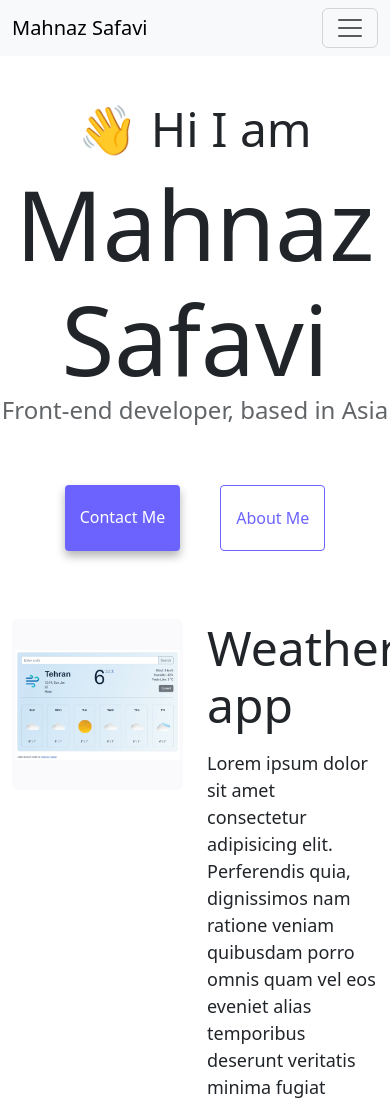
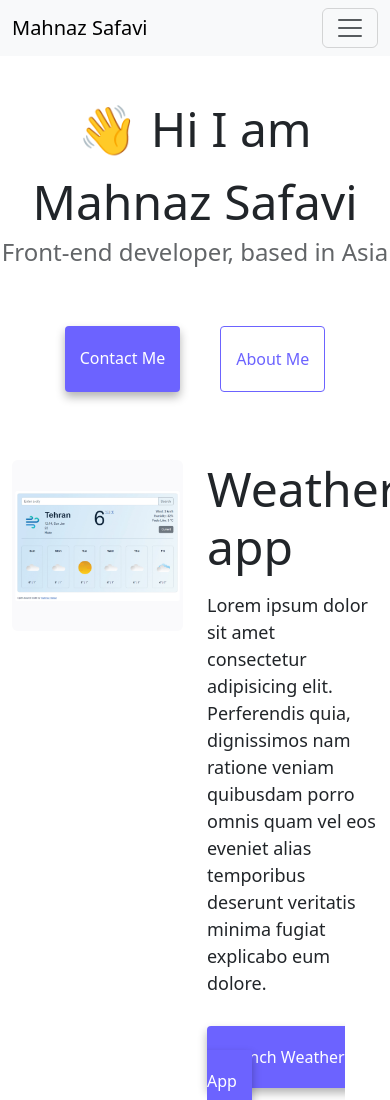
Before and after one commit to Mahnazsa/my-portfolio, a plain HTML site: page index.html in a window 390 px wide. Shown: the top 1100 px of the page. Drawn offline with nearby package versions, Linux system fonts and the light colour scheme.

Commit message:
Update style.css

```diff
--- a/style.css
+++ b/style.css
@@ -85,3 +85,10 @@ p {
 .email-link:hover {
   text-decoration: underline;
 }
+
+@media (max-width: 576px){
+  h1 {
+    font-size: 48px;
+    line-height: 1.5;
+  }
+}
```
